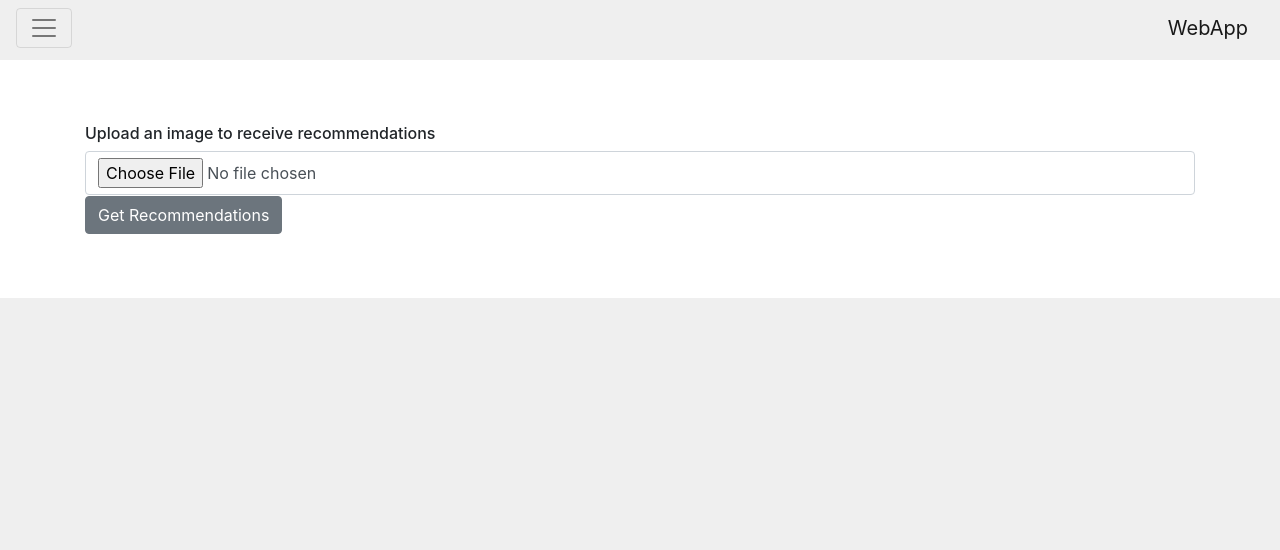
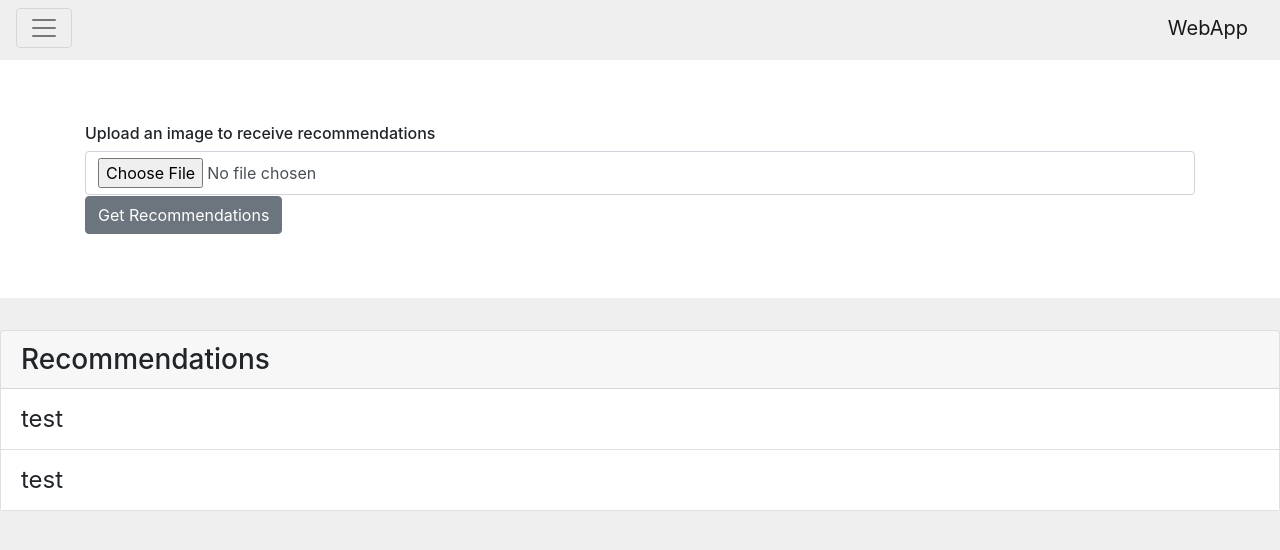
Before and after one commit to tkcoding/facehack, an Angular app in the folder frontend/: page / in a window 1280 px wide. Shown: the top 550 px of the page. Built offline with nearby package versions, Linux system fonts and the light colour scheme; what angular2-image-upload would draw is missing.

Commit message:
update ui

```diff
--- a/frontend/src/app/face2/face2.component.html
+++ b/frontend/src/app/face2/face2.component.html
@@ -13,3 +13,30 @@
     </div>
   </div>
 </div>
+
+<!-- <div class="container r-content">
+  <div class="row">
+    <div class="col-sm-12"> -->
+      <div class="card">
+        <h3 class="card-header">Recommendations</h3>
+        <div class="card-block">
+            <ul class="list-group list-group-flush">
+                <!-- <div *ngFor="let mitem of mcat.items">
+                  <li class="list-group-item menu-item" (click)="mItemClick(mitem)">
+                    <app-item-li [itemli]="mitem"></app-item-li>
+                  </li>
+                </div> -->
+                <li class="list-group-item menu-item">
+                    <!-- <app-item-li [itemli]="mitem"></app-item-li> -->
+                    test
+                  </li>
+                  <li class="list-group-item menu-item">
+                      <!-- <app-item-li [itemli]="mitem"></app-item-li> -->
+                      test
+                    </li>
+              </ul>
+        </div>
+      </div>
+    <!-- </div>
+  </div>
+</div> -->
```
